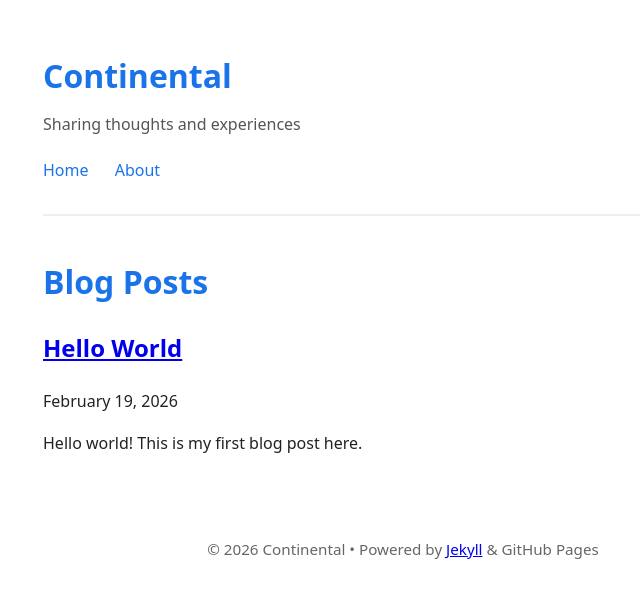
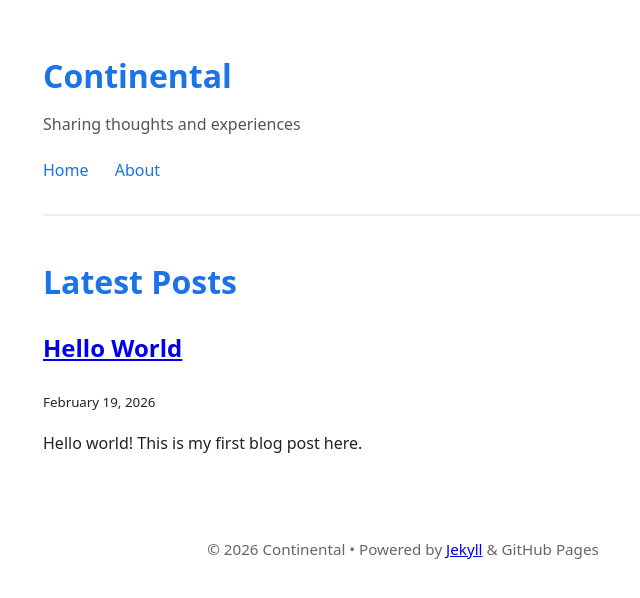
Before and after one commit to continentaldontmindifido/continentaldontmindifido.github.io, a Jekyll site: the page built from index.md, in a window 1280 px wide. Shown: the top 598 px of the page, without its empty margins (237-877 px from the left). Built offline with Jekyll 4.4.1, drawn with Linux system fonts in a browser that asks for light colours.

Commit message:
Improve homepage layout

```diff
--- a/index.md
+++ b/index.md
@@ -1,14 +1,18 @@
 ---
 layout: default
-title: Continental
+title: Home
 ---
 
-# Blog Posts
+# Latest Posts
 
-{% for post in site.posts %}
-  <article>
-    <h2><a href="{{ post.url }}">{{ post.title }}</a></h2>
-    <p>{{ post.date | date: "%B %d, %Y" }}</p>
-    {{ post.excerpt }}
-  </article>
+{% for post in site.posts limit: 10 %}
+<div class="post">
+  <h2><a href="{{ post.url | relative_url }}">{{ post.title }}</a></h2>
+  <p><small>{{ post.date | date: "%B %d, %Y" }}</small></p>
+  {{ post.excerpt | strip_html | truncate: 250 }}
+</div>
 {% endfor %}
+
+{% if site.posts.size == 0 %}
+<p>No posts published yet. Add new Markdown files to the `_posts` folder to get started!</p>
+{% endif %}
```
